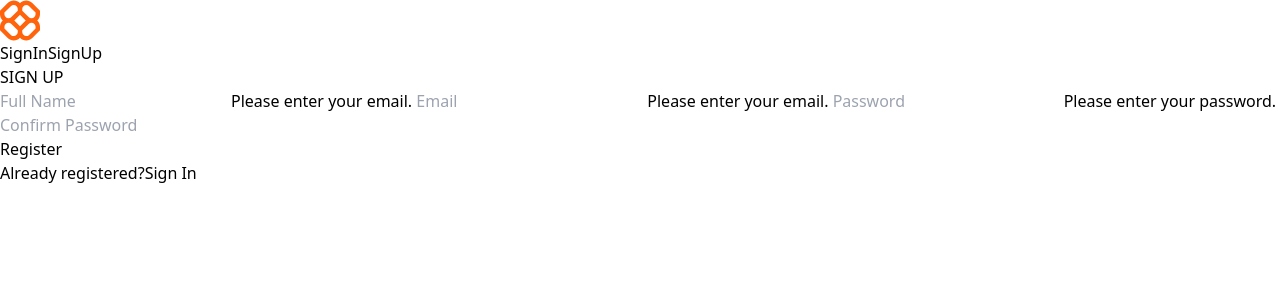
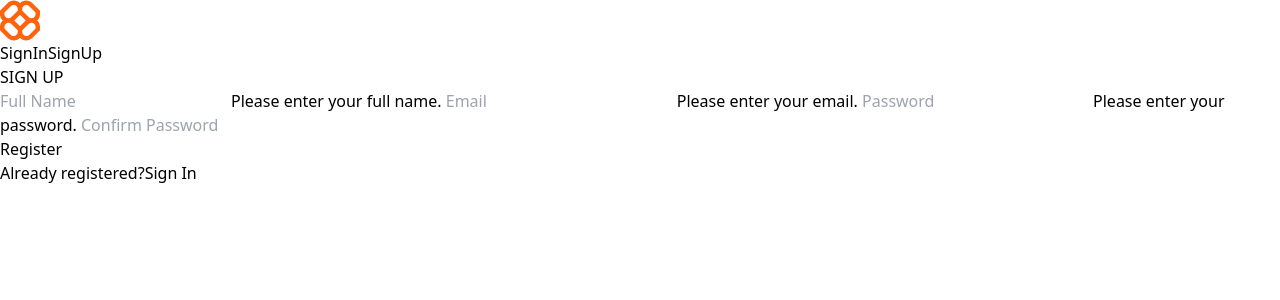
Before and after one commit to Ialbertine/React-Authentication, a React (Vite) app: page /signup in a window 1280 px wide. Both pictures are taken after a click on the button "Register". Shown: the top 300 px of the page. Built offline with nearby package versions, Linux system fonts and the light colour scheme.

Commit message:
Authentication-react for sign in and sign up

```diff
--- a/src/pages/SignUp.jsx
+++ b/src/pages/SignUp.jsx
@@ -6,13 +6,13 @@ const API = "https://contact-app-server-nxgi.onrender.com/api/v1/contactapp";
 
 const SignUp = () => {
   const [fullName, setFullName] = useState("");
-  const [username, setUsername] = useState("");
+  const [email, setEmail] = useState("");
   const [password, setPassword] = useState("");
   const [confirmPassword, setConfirmPassword] = useState("");
   const [errorMessage, setErrorMessage] = useState(null);
   const [formErrors, setFormErrors] = useState({
     fullName: "",
-    username: "",
+    email: "",
     password: "",
     confirmPassword: "",
   });
@@ -25,10 +25,10 @@ const SignUp = () => {
       errors.fullName = "Please enter your full name.";
     }
 
-    if (!username.trim()) {
-      errors.username = "Please enter your email.";
-    } else if (!/^[^\s@]+@[^\.net]+\.[^\.com]+$/.test(username)) {
-      errors.username = "Please enter a valid email address.";
+    if (!email.trim()) {
+      errors.email = "Please enter your email.";
+    } else if (!/^[^\s@]+@[^\.@]+\.[^\.@]+$/.test(email)) {
+      errors.email = "Please enter a valid email address.";
     }
     if (!password.trim()) {
       errors.password = "Please enter your password.";
@@ -54,7 +54,7 @@ const SignUp = () => {
     setIsSubmitting(true);
 
     const signUpData = {
-      email: username,
+      email: email,
       password,
       confirmPassword,
       fullName,
@@ -64,12 +64,12 @@ const SignUp = () => {
       const response = await axios.post(`${API}/auth/signup`, signUpData);
       console.log("Signup Success:", response.data);
       setErrorMessage("You Have Successfully Registered!!");
-      setUsername("");
+      setEmail("");
       setPassword("");
       setConfirmPassword("");
       setFullName("");
       setFormErrors({
-        username: "",
+        email: "",
         password: "",
         confirmPassword: "",
 
@@ -84,7 +84,7 @@ const SignUp = () => {
   return (
     <>
       {errorMessage ? (
-        <div className="flex flex-col items-center pt-10 gap-3 text-2xl">
+        <div className="flex flex-col items-center pt-10 gap-3 text-2xl text-white">
           <span className="text-[blue] font-semibold ">
             You Have Successfully Registered!!
           </span>
@@ -114,23 +114,26 @@ const SignUp = () => {
               />
               {formErrors.fullName && (
                 <span className="text-red-500 text-sm">
-                  {formErrors.username}
+                  {formErrors.fullName}
                 </span>
               )}{" "}
+
               <input
-                type="text"
+                type="email"
                 placeholder="Email"
                 className={`py-3 px-3 rounded-lg hover:shadow-md bg-[#fdfdfd] hover:bg-[#393639] hover:text-[white] transition-all duration-500 ${
-                  formErrors.username ? "border border-red-500" : ""
+                  formErrors.email ? "border border-red-500" : ""
                 }`}
-                value={username}
-                onChange={(e) => setUsername(e.target.value)}
+                value={email}
+                onChange={(e) => setEmail(e.target.value)}
               />
-              {formErrors.username && (
+              {formErrors.email && (
                 <span className="text-red-500 text-sm">
-                  {formErrors.username}
+                  {formErrors.email}
                 </span>
               )}{" "}
+
+
               <input
                 type="password"
                 placeholder="Password"
```
